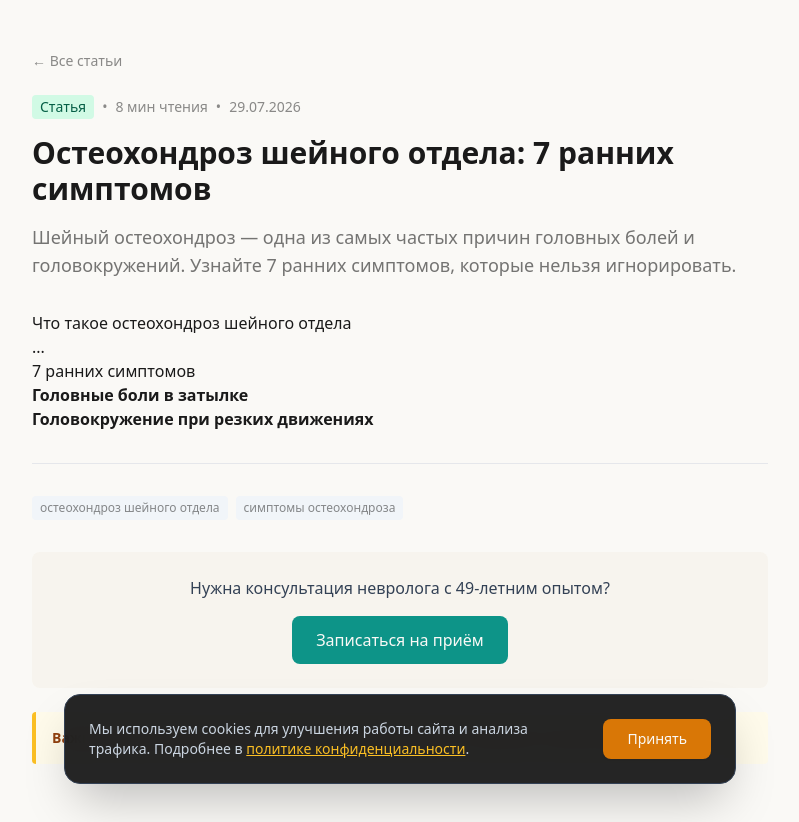
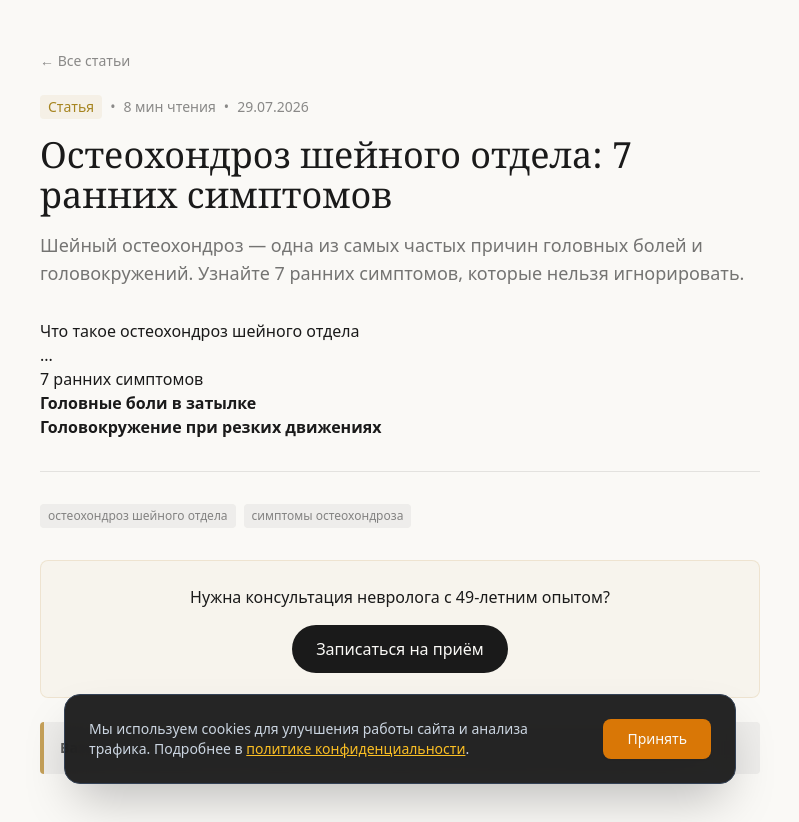
Before and after one commit to barefootakabosoi-cmd/doctorguryanova, a Next.js app: page /blog/osteohondroz-shejnogo-otdela-simptomy in a window 1280 px wide. Shown: the whole page, without its empty margins (240-1039 px from the left). Built offline with nearby package versions, Linux system fonts and the light colour scheme.

Commit message:
fix(blog): sweep all teal/emerald colors to premium palette

```diff
--- a/src/app/blog/[slug]/page.tsx
+++ b/src/app/blog/[slug]/page.tsx
@@ -1,4 +1,3 @@
-// src/app/blog/[slug]/page.tsx
 import { Metadata } from "next";
 import { notFound } from "next/navigation";
 import Link from "next/link";
@@ -37,39 +36,14 @@ export default async function PostPage({ params }: PageProps) {
   }
 
   return (
-    <main className="max-w-3xl mx-auto px-4 py-12">
-      <Link href="/blog" className="text-sm text-charcoal/50 hover:text-slate-700 mb-6 inline-block">
+    <main className="max-w-3xl mx-auto px-6 py-12">
+      <Link href="/blog" className="text-sm text-charcoal/50 hover:text-gold transition-colors mb-6 inline-block">
         ← Все статьи
       </Link>
 
-
-        <script
-          type="application/ld+json"
-          dangerouslySetInnerHTML={{
-            __html: JSON.stringify({
-              "@context": "https://schema.org",
-              "@type": "MedicalWebPage",
-              "headline": post.title,
-              "description": post.excerpt,
-              "datePublished": post.publishedAt,
-              "dateModified": post.updatedAt,
-              "author": {
-                "@type": "Physician",
-                "name": "Гурьянова Валентина Андреевна",
-                "url": "https://doctorguryanova.ru"
-              },
-              "keywords": post.keywords.join(", "),
-              "mainEntityOfPage": {
-                "@type": "WebPage",
-                "@id": `https://doctorguryanova.ru/blog/${post.slug}`
-              }
-            })
-          }}
-        />
-
       <article>
         <div className="flex items-center gap-2 text-sm text-charcoal/50 mb-4">
-          <span className="bg-emerald-100 text-emerald-800 px-2 py-0.5 rounded">
+          <span className="bg-gold/10 text-gold-dark px-2 py-0.5 rounded font-medium">
             {post.type === "seo" && "Статья"}
             {post.type === "research" && "Научный обзор"}
             {post.type === "faq" && "FAQ"}
@@ -80,7 +54,7 @@ export default async function PostPage({ params }: PageProps) {
           <span>{post.publishedAt.split("-").reverse().join(".")}</span>
         </div>
 
-        <h1 className="text-3xl font-bold text-charcoal mb-4">{post.title}</h1>
+        <h1 className="text-4xl font-serif text-charcoal mb-4">{post.title}</h1>
         <p className="text-lg text-charcoal/60 mb-8">{post.excerpt}</p>
 
         <div
@@ -88,28 +62,28 @@ export default async function PostPage({ params }: PageProps) {
           dangerouslySetInnerHTML={{ __html: post.content }}
         />
 
-        <div className="flex flex-wrap gap-2 mt-8 pt-8 border-t">
+        <div className="flex flex-wrap gap-2 mt-8 pt-8 border-t border-charcoal/10">
           {post.keywords.map((kw) => (
-            <span key={kw} className="text-xs text-charcoal/50 bg-slate-100 px-2 py-1 rounded">
+            <span key={kw} className="text-xs text-charcoal/50 bg-charcoal/5 px-2 py-1 rounded">
               {kw}
             </span>
           ))}
         </div>
 
-        <div className="mt-8 p-6 bg-gold/5 rounded-lg text-center">
-          <p className="text-slate-700 mb-4">
+        <div className="mt-8 p-6 bg-gold/5 rounded-lg text-center border border-gold/20">
+          <p className="text-charcoal mb-4">
             Нужна консультация невролога с 49-летним опытом?
           </p>
           <Link
             href="/#booking"
-            className="inline-block bg-teal-600 text-cream px-6 py-3 rounded-lg font-medium hover:bg-teal-700"
+            className="inline-block bg-charcoal text-cream px-6 py-3 rounded-full font-medium hover:bg-gold transition-all duration-300"
           >
             Записаться на приём
           </Link>
         </div>
 
-        <div className="mt-6 p-4 bg-amber-50 border-l-4 border-amber-400 rounded">
-          <p className="text-sm text-amber-800">
+        <div className="mt-6 p-4 bg-charcoal/5 border-l-4 border-gold rounded">
+          <p className="text-sm text-charcoal/70">
             <strong>Важно:</strong> Информация носит образовательный характер и не заменяет консультацию врача.
           </p>
         </div>
--- a/src/app/blog/page.tsx
+++ b/src/app/blog/page.tsx
@@ -1,4 +1,3 @@
-// src/app/blog/page.tsx
 import { Metadata } from "next";
 import Link from "next/link";
 import { getAllPosts } from "@/lib/blog-data";
@@ -14,9 +13,9 @@ export default async function BlogPage() {
   const posts = await getAllPosts();
 
   return (
-    <main className="max-w-4xl mx-auto px-4 py-12">
-      <h1 className="text-3xl font-bold mb-2">Блог невролога</h1>
-      <p className="text-charcoal/60 mb-8">
+    <main className="max-w-4xl mx-auto px-6 py-12">
+      <h1 className="text-4xl font-serif text-charcoal mb-2">Блог невролога</h1>
+      <p className="text-charcoal/60 mb-10">
         Полезные статьи о неврологии, рефлексотерапии, гирудотерапии и остеопатии
         от <strong>Гурьяновой Валентины Андреевны</strong> — врача-невролога с{" "}
         <strong>49-летним стажем</strong>.
@@ -26,10 +25,10 @@ export default async function BlogPage() {
         {posts.map((post) => (
           <article
             key={post.slug}
-            className="border border-charcoal/10 rounded-lg p-6 hover:shadow-md transition-shadow"
+            className="bg-white p-6 rounded-xl border border-charcoal/10 hover:border-gold/30 hover:shadow-lg transition-all duration-300"
           >
             <div className="flex items-center gap-2 text-sm text-charcoal/50 mb-2">
-              <span className="bg-emerald-100 text-emerald-800 px-2 py-0.5 rounded">
+              <span className="bg-gold/10 text-gold-dark px-2 py-0.5 rounded font-medium">
                 {post.type === "seo" && "Статья"}
                 {post.type === "research" && "Научный обзор"}
                 {post.type === "faq" && "FAQ"}
@@ -41,15 +40,15 @@ export default async function BlogPage() {
             </div>
 
             <Link href={`/blog/${post.slug}`} className="block group">
-              <h2 className="text-xl font-semibold text-charcoal group-hover:text-emerald-700 mb-2">
+              <h2 className="text-2xl font-serif text-charcoal group-hover:text-gold transition-colors mb-2">
                 {post.title}
               </h2>
-              <p className="text-charcoal/60">{post.excerpt}</p>
+              <p className="text-charcoal/70">{post.excerpt}</p>
             </Link>
 
-            <div className="flex flex-wrap gap-2 mt-3">
+            <div className="flex flex-wrap gap-2 mt-4">
               {post.keywords.slice(0, 3).map((kw) => (
-                <span key={kw} className="text-xs text-charcoal/50 bg-slate-100 px-2 py-1 rounded">
+                <span key={kw} className="text-xs text-charcoal/50 bg-charcoal/5 px-2 py-1 rounded">
                   {kw}
                 </span>
               ))}
```
